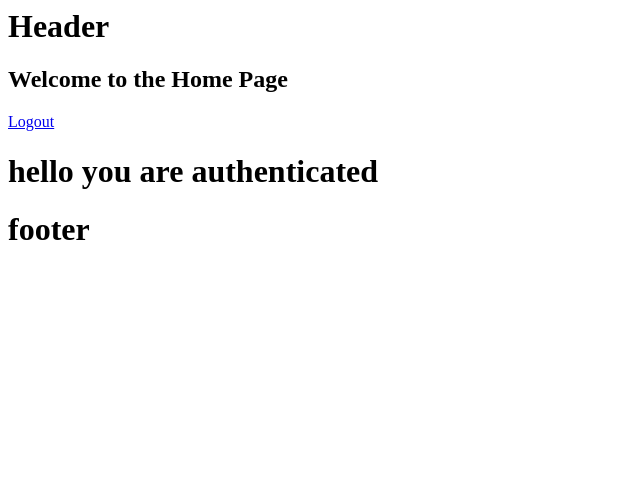
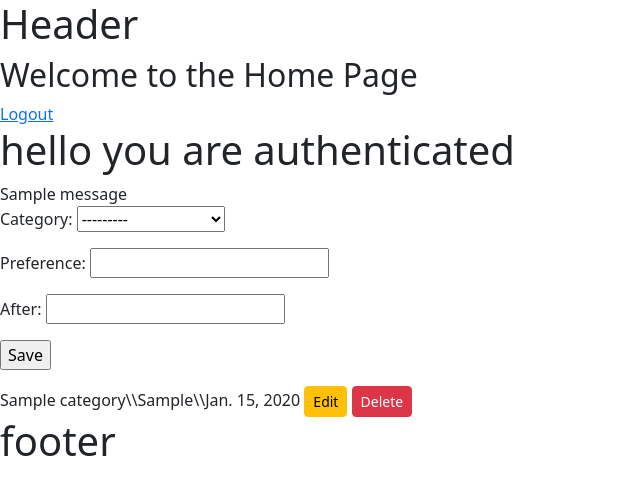
Before and after one commit to Hack-Shark/ScholarSync, a Django app: page / in a window 1280 px wide. Shown: the top 495 px of the page, without its empty margins (0-640 px from the left). Run offline with Django 4.2, Linux system fonts and the light colour scheme; a user stored in the database is signed in; tables that the repository leaves empty hold one stand-in row (values such as "Sample post"); one stand-in notice (Sample message) is shown.

Commit message:
ajax_pref_addition

```diff
--- /dev/null
+++ b/master/backend/base/forms.py
@@ -0,0 +1,7 @@
+from django import forms
+from .models import Preference
+
+class PrefAddForm(forms.ModelForm):
+    class Meta:
+        model = Preference
+        fields = ['category','preference','after']
--- a/master/backend/base/models.py
+++ b/master/backend/base/models.py
@@ -15,4 +15,4 @@ class Preference(models.Model):
     created_at= models.DateField(default=date.today)
     after= models.DateField(blank=False)
     def __str__(self):
-        return f'{self.user}\t{self.category}\t{self.preference}\t{self.created_at}'
+        return f'{self.user}\t{self.category}\t{self.preference}\t{self.after}'
--- a/master/backend/base/urls.py
+++ b/master/backend/base/urls.py
@@ -3,5 +3,5 @@ from django.urls import path
 from . import views
 
 urlpatterns = [
-    path('', views.index, name='index'),
+    path('', views.pref_add, name='pref_add'),
 ]
--- /dev/null
+++ b/master/backend/templates/ajax.html
@@ -0,0 +1,57 @@
+<script>
+
+$('#btnsave').click(function(){
+
+    let pv=$('#id_preference').val()
+    let cv=$('#id_category').val()
+    let av=$('#id_after').val()
+    let csr=$("input[name=csrfmiddlewaretoken").val();
+    if(pv=="")
+    {
+        console.log("Please fill the preference")
+    }
+    else if (cv==""){
+        console.log("Please fill the category")
+    }
+    else if(av=="")
+    {
+        console.log("Please select the after stamp")
+    }else{
+        console.log(pv);
+        console.log(cv);
+        console.log(av);
+        mydata={category:cv,preference:pv,after:av,csrfmiddlewaretoken:csr};
+        $.ajax({
+            url:"{% url 'pref_add' %}",
+            dataType:"json",
+            method: "POST",
+            data:mydata,
+            success:function(data)
+            {
+                console.log(data);
+
+                if(data.status=="Save")
+                {
+                    console.log("Form submitted Successfully");
+                  //  <!-- console.log(data.pref_data) -->
+                  output='';
+                    x=data.pref_data;
+                    console.log(JSON.stringify(x));
+                    for(i=0;i<x.length;i++)
+                    {
+                      output+=x[i].category_id+"\\"+x[i].preference+"\\"+x[i].after+"<input type='button' data-sid="+x[i].id+" class='btn btn-warning btn-sm' value='Edit'/>   <input type='button' data-sid="+x[i].id+" class='btn btn-danger btn-sm' value='Delete'/><br>";
+                    }
+                   // console.log(output);
+                    $("#prefs_body").html(output);
+                    $("form")[0].reset();
+                   // console.log(data.pref_data)
+                }
+                if(data.status==0)
+                {
+                    console.log("Unable to save the preference");
+                }
+            }
+        })
+    }
+})
+</script>
--- a/master/backend/templates/base.html
+++ b/master/backend/templates/base.html
@@ -1,9 +1,13 @@
 <!-- base.html -->
+{% load static %}
 <html>
 <head>
+
     <title>{% block title %}{% endblock %}</title>
     <!-- Add your CSS and other common elements here -->
 </head>
+<link href="https://cdn.jsdelivr.net/npm/bootstrap@5.3.0/dist/css/bootstrap.min.css" rel="stylesheet" integrity="sha384-9ndCyUaIbzAi2FUVXJi0CjmCapSmO7SnpJef0486qhLnuZ2cdeRhO02iuK6FUUVM" crossorigin="anonymous">
+<script src="https://ajax.googleapis.com/ajax/libs/jquery/3.7.0/jquery.min.js"></script>
 <body>
     <header>
         <h1>Header<h1>
@@ -20,3 +24,7 @@
         <!-- Add your footer content here -->
     </footer>
 </body>
+<!-- example.html -->
+{% include 'ajax.html' %}
+<script src="https://cdn.jsdelivr.net/npm/bootstrap@5.3.0/dist/js/bootstrap.bundle.min.js" integrity="sha384-geWF76RCwLtnZ8qwWowPQNguL3RmwHVBC9FhGdlKrxdiJJigb/j/68SIy3Te4Bkz" crossorigin="anonymous"></script>
+</html>
--- a/master/backend/templates/home.html
+++ b/master/backend/templates/home.html
@@ -1,4 +1,5 @@
 <!-- home.html -->
+
 {% extends 'base.html' %}
 {% block title %}Home{% endblock %}
 {% block content%}
@@ -14,6 +15,25 @@
 <a href="{% url 'logout' %}">Logout</a>
 {% comment %} form for uploading {% endcomment %}
 <h1>hello you are authenticated</h1>
+{% for message in messages %}
+    <div class="{{ message.tags }}">
+        {{ message }}
+    </div>
+{% endfor %}
+<form method="post">
+    {% csrf_token %}
+    {{ form.as_p }}
+    <input type="button" id="btnsave" value="Save">
+  </form>
+  <div id="prefs_body">
+
+      {% for pref in prefs%}
+          {{pref.category}}\\{{pref.preference}}\\{{pref.after}}
+          <input type="button" data-sid="{{pref.id}}" class="btn btn-warning btn-sm btn-edit" value="Edit"/>
+          <input type="button" data-sid="{{pref.id}}" class="btn btn-danger btn-sm btn-delete" value="Delete"/>
+          <br>
+      {%endfor%}
+  </div>
 
 {% endif %}
 
--- a/master/backend/users/views.py
+++ b/master/backend/users/views.py
@@ -4,13 +4,19 @@ from .forms import LoginForm, SignupForm
 from django.contrib.auth import logout
 from django.contrib.auth.models import User
 from django.contrib import messages
-
+from base.forms import PrefAddForm
+from base.models import Preference
 def logout_view(request):
     logout(request)
     return redirect('home')
 
 def home_view(request):
-    return render(request, 'home.html')
+    form=PrefAddForm()
+    if(request.user.is_authenticated):
+        prefs=Preference.objects.filter(user=request.user)
+    else:
+        prefs=None
+    return render(request, 'home.html',{'form':form,'prefs':prefs})
 
 def login_view(request):
     if request.method == 'POST':
```
Also changed, not shown: master/backend/base/views.py (+15 -3 lines).
